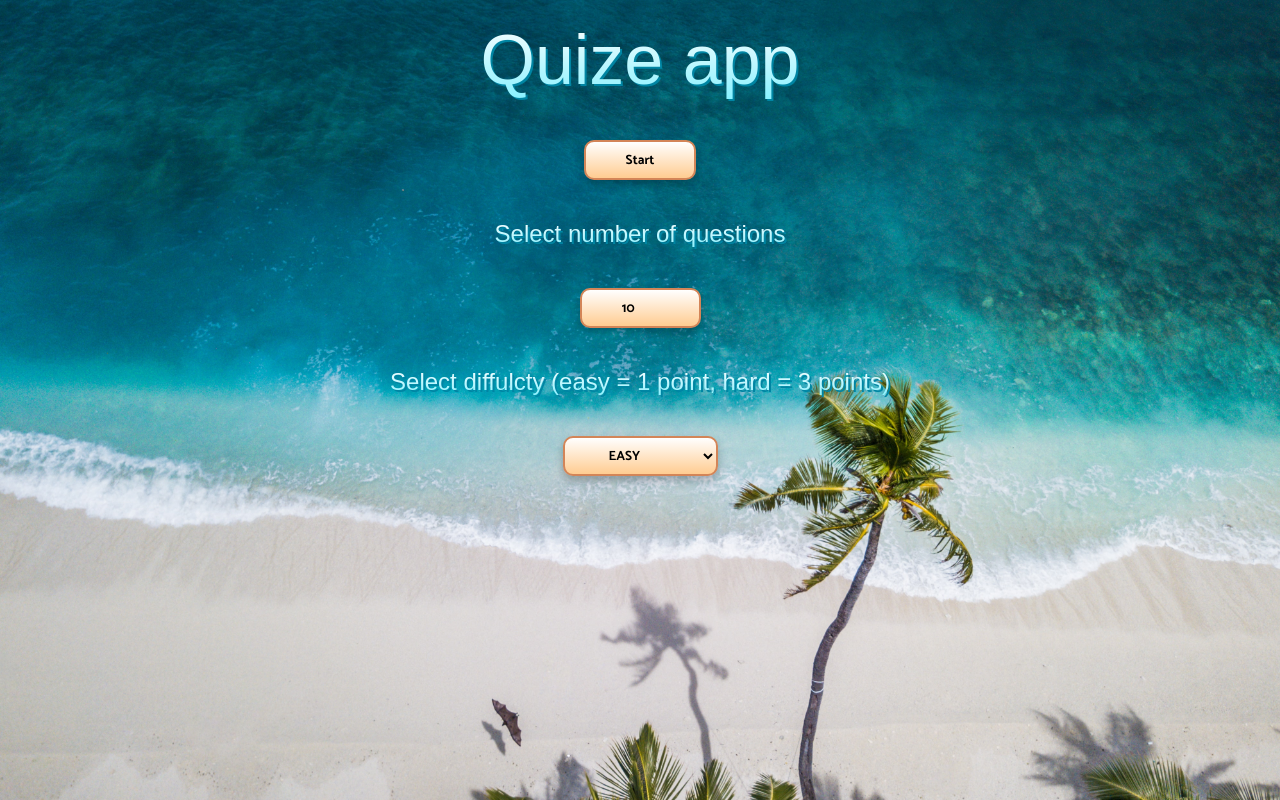
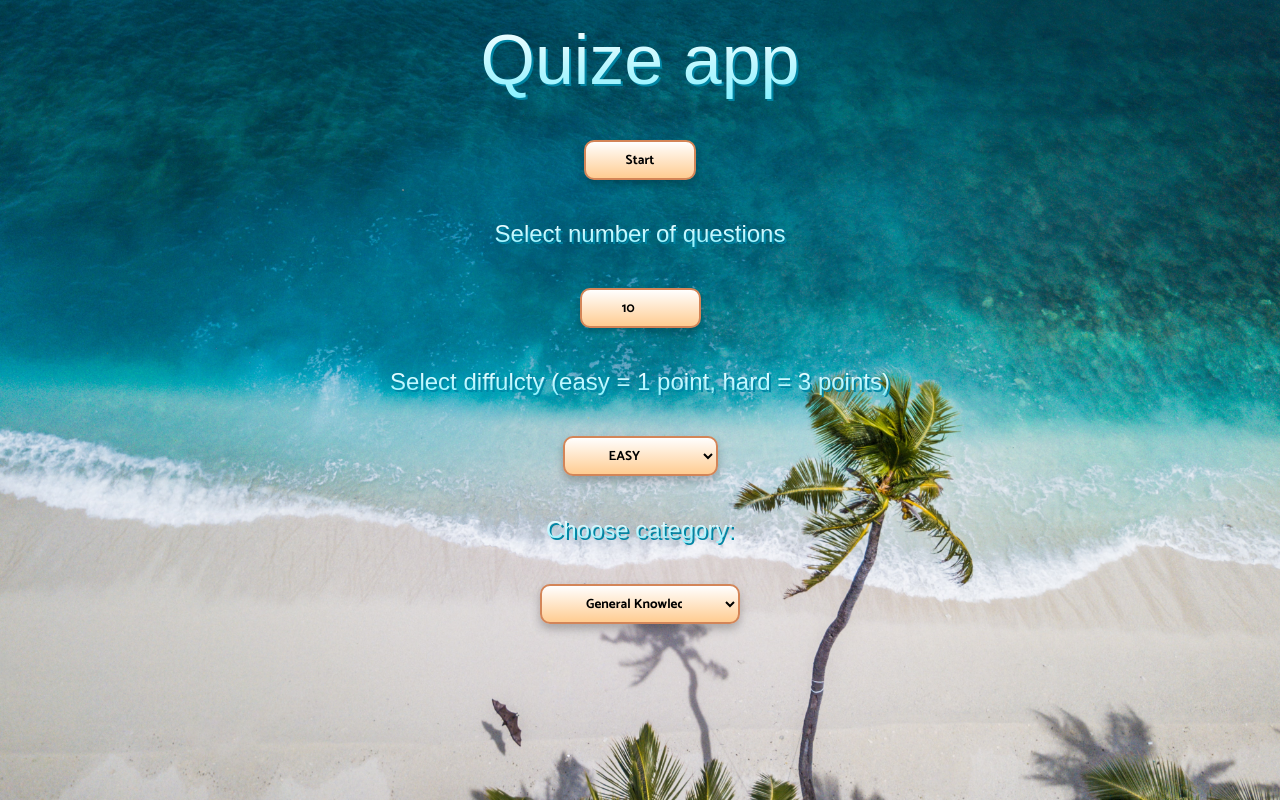
Before and after one commit to KarolGrydz/Quiz-App, a React (Create React App) app: page / in a window 1280 px wide. Built offline with nearby package versions, Linux system fonts and the light colour scheme.

Commit message:
WORKING APP, NEED ADD TESTS

```diff
--- a/src/API.ts
+++ b/src/API.ts
@@ -19,9 +19,11 @@ export enum Difficulty {
 
 export const fetchQuizQuestions = async (
   amount: number,
-  difficulty?: Difficulty
+  difficulty?: Difficulty | any,
+  category?: number | any
 ) => {
-  const endpoint = `https://opentdb.com/api.php?amount=${amount}&difficulty=${difficulty}&type=multiple`;
+  const endpoint = endpoints(amount, difficulty, category);
+  console.log(endpoint);
   const data = await (await fetch(endpoint)).json();
   return data.results.map((question: Question) => ({
     ...question,
@@ -32,13 +34,21 @@ export const fetchQuizQuestions = async (
   }));
 };
 
-export const categories = {
-  trivia_categories: [
+const endpoints = (
+  amount: number,
+  difficulty: Difficulty,
+  category: number
+): string => {
+  if (category)
+    return `https://opentdb.com/api.php?amount=${amount}&category=${category}&difficulty=${difficulty}&type=multiple`;
+  return `https://opentdb.com/api.php?amount=${amount}&difficulty=${difficulty}&type=multiple`;
+};
+
+export const categories: any = [
   { id: 9, name: 'General Knowledge' },
   { id: 10, name: 'Entertainment: Books' },
   { id: 11, name: 'Entertainment: Film' },
   { id: 12, name: 'Entertainment: Music' },
-    { id: 13, name: 'Entertainment: Musicals & Theatres' },
   { id: 14, name: 'Entertainment: Television' },
   { id: 15, name: 'Entertainment: Video Games' },
   { id: 16, name: 'Entertainment: Board Games' },
@@ -55,8 +65,6 @@ export const categories = {
   { id: 27, name: 'Animals' },
   { id: 28, name: 'Vehicles' },
   { id: 29, name: 'Entertainment: Comics' },
-    { id: 30, name: 'Science: Gadgets' },
   { id: 31, name: 'Entertainment: Japanese Anime & Manga' },
   { id: 32, name: 'Entertainment: Cartoon & Animations' },
-  ],
-};
+];
--- a/src/App.tsx
+++ b/src/App.tsx
@@ -9,18 +9,22 @@ import { QuestionNumberButton } from './components/QuestionNumberButton';
 import { DifficultButton } from './components/DifficultButton';
 import { MaxScore } from './components/MaxScore';
 import { RestartButton } from './components/RestartButton';
+import { CategoryButton } from './components/CategoryButton';
+import { ErrorContainer } from './components/ErrorContainer';
 
 import { GlobalStyle, Wrapper } from './App.styles';
 
 const App = () => {
   const state = useContext(StateContext);
-  const { score, number, loading, gameOver } = state;
+  const { score, number, loading, gameOver, errorHandler } = state;
 
   return (
     <>
       <GlobalStyle />
       <Wrapper>
         <h1>Quize app</h1>
+        {!errorHandler ? (
+          <>
             <StartButton />
             <QuestionNumberButton />
             <DifficultButton />
@@ -29,6 +33,11 @@ const App = () => {
             {loading && <p>Loading questions...</p>}
             {!loading && number !== undefined && !gameOver && <QuestionCard />}
             <NextQuestionButton />
+            <CategoryButton />
+          </>
+        ) : (
+          <ErrorContainer />
+        )}
         <RestartButton />
       </Wrapper>
     </>
--- /dev/null
+++ b/src/components/CategoryButton.tsx
@@ -0,0 +1,39 @@
+import React, { useContext } from 'react';
+import { StateContext, DispatchContext } from '../context/context';
+import { categories } from '../API';
+
+export const CategoryButton: React.FunctionComponent = () => {
+  const state = useContext(StateContext);
+  const dispatch = useContext(DispatchContext);
+  const { gameOver } = state;
+
+  const onToggle = (e: any): void => {
+    dispatch({
+      type: 'changeValue',
+      name: 'category',
+      payload: e.target.value,
+    });
+  };
+
+  return (
+    <>
+      {gameOver && (
+        <>
+          <h2>Choose category:</h2>
+          <select
+            name='category_button'
+            id=''
+            className='start'
+            onChange={onToggle}
+          >
+            {categories.map((category: any) => (
+              <option key={category.id} value={category.id}>
+                {category.name}
+              </option>
+            ))}
+          </select>
+        </>
+      )}
+    </>
+  );
+};
--- /dev/null
+++ b/src/components/ErrorContainer.tsx
@@ -0,0 +1,12 @@
+import React from 'react';
+
+export const ErrorContainer: React.FunctionComponent = () => {
+  return (
+    <>
+      <h2>
+        Ops... Something gone wrong. Try to change category or number or
+        questions.
+      </h2>
+    </>
+  );
+};
--- a/src/components/MaxScore.tsx
+++ b/src/components/MaxScore.tsx
@@ -16,21 +16,9 @@ export const MaxScore: React.FunctionComponent = () => {
       name: 'maxScore',
       payload: localStorage.getItem('maxScore'),
     });
-  }, []);
+  });
 
   return (
-    <>
-      {console.log(maxScore)}
-      {!gameOver && (
-        <p className='high-score'>
-          High Score:{' '}
-          {maxScoreLocalStorage
-            ? maxScoreLocalStorage > maxScore
-              ? maxScoreLocalStorage
-              : maxScore
-            : maxScore}{' '}
-        </p>
-      )}
-    </>
+    <>{!gameOver && <p className='high-score'>High Score: {maxScore} </p>}</>
   );
 };
--- a/src/components/QuestionCard.tsx
+++ b/src/components/QuestionCard.tsx
@@ -37,12 +37,8 @@ export const QuestionCard: React.FunctionComponent = () => {
       };
 
       if (correct) addScore();
-      if (number + 1 === TOTAL_QUESTIONS)
-        dispatch({
-          type: 'changeValue',
-          name: 'gameOver',
-          payload: true,
-        });
+      if (number + 1 === TOTAL_QUESTIONS) endGame();
+      console.log(number + 1, TOTAL_QUESTIONS);
 
       dispatch({
         type: 'changeValue',
@@ -76,6 +72,14 @@ export const QuestionCard: React.FunctionComponent = () => {
     localStorage.setItem('maxScore', addScore);
   };
 
+  const endGame = (): void => {
+    dispatch({
+      type: 'changeValue',
+      name: 'end',
+      payload: true,
+    });
+  };
+
   return (
     <Wrapper>
       <p className='number'>
--- a/src/components/RestartButton.tsx
+++ b/src/components/RestartButton.tsx
@@ -3,17 +3,18 @@ import { StateContext } from '../context/context';
 
 export const RestartButton: React.FunctionComponent = () => {
   const state = useContext(StateContext);
-  const { TOTAL_QUESTIONS, gameOver, number } = state;
+  const { end, errorHandler } = state;
 
   const resetGame = (): void => window.location.reload(false);
 
   return (
     <>
-      {gameOver && number + 1 === TOTAL_QUESTIONS && (
+      {console.log(errorHandler)}
+      {errorHandler || end ? (
         <button className='next' onClick={resetGame}>
           Restar Game
         </button>
-      )}
+      ) : null}
     </>
   );
 };
--- a/src/components/StartButton.tsx
+++ b/src/components/StartButton.tsx
@@ -5,17 +5,26 @@ import { StateContext, DispatchContext } from '../context/context';
 export const StartButton: React.FunctionComponent = () => {
   const state = useContext(StateContext);
   const dispatch = useContext(DispatchContext);
-  const { TOTAL_QUESTIONS, gameOver, difficultLevel } = state;
+  const { TOTAL_QUESTIONS, gameOver, difficultLevel, category } = state;
 
   const startTrivia = async () => {
     dispatch({ type: 'changeValue', name: 'loading', payload: true });
     dispatch({ type: 'changeValue', name: 'gameOver', payload: false });
 
+    console.log(category);
+
     const newQuestions = await fetchQuizQuestions(
       TOTAL_QUESTIONS,
-      difficultLevel
+      difficultLevel,
+      category
     );
 
+    if (!newQuestions.length)
+      return dispatch({
+        type: 'changeValue',
+        name: 'errorHandler',
+        payload: true,
+      });
     //error handler add
     dispatch({ type: 'setQuestions', name: '', payload: newQuestions });
     dispatch({ type: 'changeValue', name: 'score', payload: 0 });
@@ -26,7 +35,7 @@ export const StartButton: React.FunctionComponent = () => {
   return (
     <>
       {gameOver && (
-        <button className="start" onClick={startTrivia}>
+        <button className='start' onClick={startTrivia}>
           Start
         </button>
       )}
--- a/src/context/context.tsx
+++ b/src/context/context.tsx
@@ -26,6 +26,9 @@ export type InitialStateProps = {
   loading: boolean;
   difficultLevel: string | any;
   maxScore: any;
+  end: boolean;
+  category: string | null;
+  errorHandler: boolean;
   pointArr: [DifficultyPoints, DifficultyPoints, DifficultyPoints] | any;
 };
 
--- a/src/context/initialState.tsx
+++ b/src/context/initialState.tsx
@@ -8,7 +8,10 @@ export const initialState = {
   test: 'test',
   loading: false,
   difficultLevel: 'easy',
-  maxScore: 0,
+  maxScore: localStorage.getItem('maxScore' || 0),
+  end: false,
+  category: null,
+  errorHandler: false,
   pointArr: [
     {
       difficulty: 'easy',
```
Also changed, not shown: src/components/QuestionNumberButton.tsx (+4 -5 lines). Lines whose indentation alone changed are shown as unchanged.
